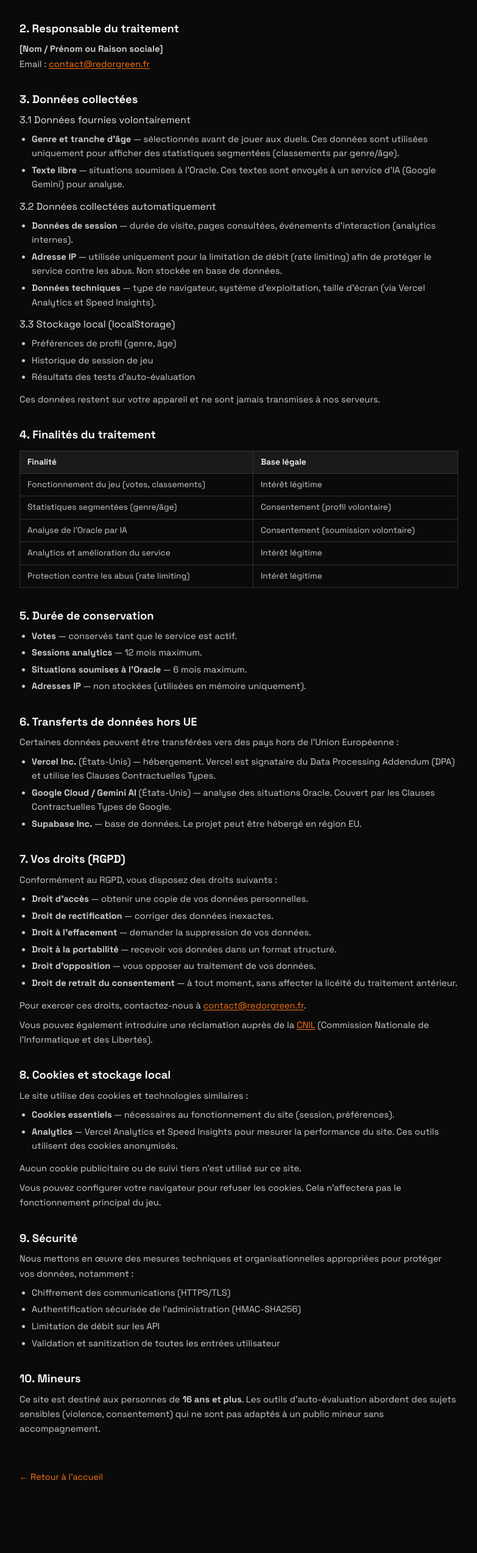
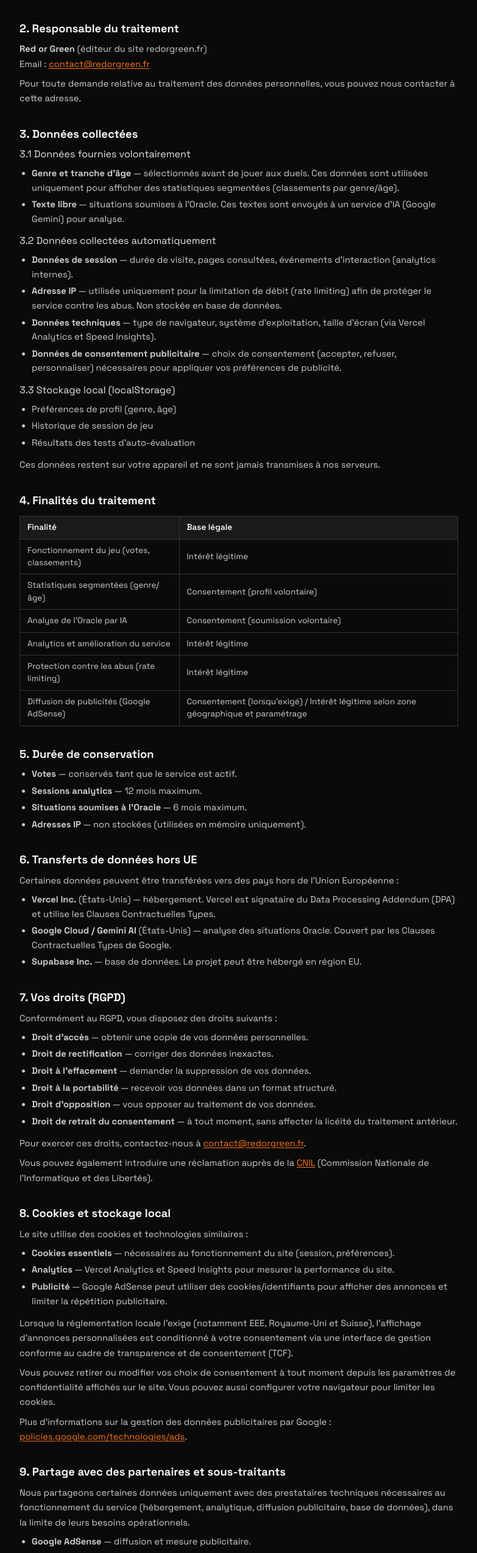
Before and after one commit to ChadiZarkal/1Elogame, a Next.js app in the folder game/: page /confidentialite in a window 1280 px wide. Shown: the part 238-2785 px from the top of the page at 61% size, without its empty margins (248-1031 px from the left). Before the commit the page ends 2736 px from the top, so only its background shows below. Built offline with nearby package versions, Linux system fonts and the light colour scheme; no server answers.

Commit message:
Harden AdSense loading and align legal pages with consent requirements

```diff
--- a/game/src/app/cgu/page.tsx
+++ b/game/src/app/cgu/page.tsx
@@ -116,7 +116,21 @@ export default function CGUPage() {
         </section>
 
         <section className="legal-page__section">
-          <h2>9. Propriété intellectuelle</h2>
+          <h2>9. Publicité et consentement</h2>
+          <p>
+            Le Service peut inclure des annonces publicitaires fournies par Google AdSense.
+            Selon votre zone géographique, le Service peut vous demander de choisir vos préférences
+            publicitaires (accepter, refuser, personnaliser) avant l&apos;affichage d&apos;annonces
+            personnalisées.
+          </p>
+          <p>
+            Vous pouvez modifier ces préférences à tout moment depuis les paramètres de
+            confidentialité disponibles sur le site.
+          </p>
+        </section>
+
+        <section className="legal-page__section">
+          <h2>10. Propriété intellectuelle</h2>
           <p>
             L&apos;ensemble du Service (code, design, textes, graphismes, mécaniques de jeu) est
             protégé par le droit de la propriété intellectuelle. Toute reproduction non autorisée
@@ -129,7 +143,7 @@ export default function CGUPage() {
         </section>
 
         <section className="legal-page__section">
-          <h2>10. Limitation de responsabilité</h2>
+          <h2>11. Limitation de responsabilité</h2>
           <p>
             Le Service est fourni « en l&apos;état ». L&apos;éditeur ne garantit pas la
             disponibilité permanente du Service ni l&apos;absence d&apos;erreurs.
@@ -141,7 +155,7 @@ export default function CGUPage() {
         </section>
 
         <section className="legal-page__section">
-          <h2>11. Modification des CGU</h2>
+          <h2>12. Modification des CGU</h2>
           <p>
             L&apos;éditeur se réserve le droit de modifier les présentes CGU à tout moment.
             Les utilisateurs seront informés des modifications par la mise à jour de la date
@@ -151,7 +165,7 @@ export default function CGUPage() {
         </section>
 
         <section className="legal-page__section">
-          <h2>12. Droit applicable et juridiction</h2>
+          <h2>13. Droit applicable et juridiction</h2>
           <p>
             Les présentes CGU sont régies par le droit français. Tout litige relatif à
             l&apos;interprétation ou à l&apos;exécution des présentes sera soumis aux
@@ -160,7 +174,7 @@ export default function CGUPage() {
         </section>
 
         <section className="legal-page__section">
-          <h2>13. Contact</h2>
+          <h2>14. Contact</h2>
           <p>
             Pour toute question concernant les présentes CGU, vous pouvez nous contacter à :{' '}
             <a href="mailto:contact@redorgreen.fr">contact@redorgreen.fr</a>
--- a/game/src/app/confidentialite/page.tsx
+++ b/game/src/app/confidentialite/page.tsx
@@ -26,9 +26,12 @@ export default function ConfidentialitePage() {
         <section className="legal-page__section">
           <h2>2. Responsable du traitement</h2>
           <p>
-            {/* TODO: Remplacer par les informations réelles */}
-            <strong>[Nom / Prénom ou Raison sociale]</strong><br />
+            <strong>Red or Green</strong> (éditeur du site redorgreen.fr)<br />
             Email : <a href="mailto:contact@redorgreen.fr">contact@redorgreen.fr</a>
+          </p>
+          <p>
+            Pour toute demande relative au traitement des données personnelles, vous pouvez nous
+            contacter à cette adresse.
           </p>
         </section>
 
@@ -46,6 +49,7 @@ export default function ConfidentialitePage() {
             <li><strong>Données de session</strong> — durée de visite, pages consultées, événements d&apos;interaction (analytics internes).</li>
             <li><strong>Adresse IP</strong> — utilisée uniquement pour la limitation de débit (rate limiting) afin de protéger le service contre les abus. Non stockée en base de données.</li>
             <li><strong>Données techniques</strong> — type de navigateur, système d&apos;exploitation, taille d&apos;écran (via Vercel Analytics et Speed Insights).</li>
+            <li><strong>Données de consentement publicitaire</strong> — choix de consentement (accepter, refuser, personnaliser) nécessaires pour appliquer vos préférences de publicité.</li>
           </ul>
 
           <h3>3.3 Stockage local (localStorage)</h3>
@@ -69,6 +73,7 @@ export default function ConfidentialitePage() {
               <tr><td>Analyse de l&apos;Oracle par IA</td><td>Consentement (soumission volontaire)</td></tr>
               <tr><td>Analytics et amélioration du service</td><td>Intérêt légitime</td></tr>
               <tr><td>Protection contre les abus (rate limiting)</td><td>Intérêt légitime</td></tr>
+              <tr><td>Diffusion de publicités (Google AdSense)</td><td>Consentement (lorsqu&apos;exigé) / Intérêt légitime selon zone géographique et paramétrage</td></tr>
             </tbody>
           </table>
         </section>
@@ -124,19 +129,43 @@ export default function ConfidentialitePage() {
           </p>
           <ul>
             <li><strong>Cookies essentiels</strong> — nécessaires au fonctionnement du site (session, préférences).</li>
-            <li><strong>Analytics</strong> — Vercel Analytics et Speed Insights pour mesurer la performance du site. Ces outils utilisent des cookies anonymisés.</li>
+            <li><strong>Analytics</strong> — Vercel Analytics et Speed Insights pour mesurer la performance du site.</li>
+            <li><strong>Publicité</strong> — Google AdSense peut utiliser des cookies/identifiants pour afficher des annonces et limiter la répétition publicitaire.</li>
           </ul>
           <p>
-            Aucun cookie publicitaire ou de suivi tiers n&apos;est utilisé sur ce site.
+            Lorsque la réglementation locale l&apos;exige (notamment EEE, Royaume-Uni et Suisse),
+            l&apos;affichage d&apos;annonces personnalisées est conditionné à votre consentement via
+            une interface de gestion conforme au cadre de transparence et de consentement (TCF).
           </p>
           <p>
-            Vous pouvez configurer votre navigateur pour refuser les cookies. Cela n&apos;affectera
-            pas le fonctionnement principal du jeu.
+            Vous pouvez retirer ou modifier vos choix de consentement à tout moment depuis les
+            paramètres de confidentialité affichés sur le site. Vous pouvez aussi configurer votre
+            navigateur pour limiter les cookies.
+          </p>
+          <p>
+            Plus d&apos;informations sur la gestion des données publicitaires par Google :{' '}
+            <a href="https://policies.google.com/technologies/ads?hl=fr" target="_blank" rel="noopener noreferrer">
+              policies.google.com/technologies/ads
+            </a>.
           </p>
         </section>
 
         <section className="legal-page__section">
-          <h2>9. Sécurité</h2>
+          <h2>9. Partage avec des partenaires et sous-traitants</h2>
+          <p>
+            Nous partageons certaines données uniquement avec des prestataires techniques nécessaires
+            au fonctionnement du service (hébergement, analytique, diffusion publicitaire, base de
+            données), dans la limite de leurs besoins opérationnels.
+          </p>
+          <ul>
+            <li><strong>Google AdSense</strong> — diffusion et mesure publicitaire.</li>
+            <li><strong>Vercel</strong> — hébergement, logs techniques et mesures de performance.</li>
+            <li><strong>Supabase</strong> — stockage des données applicatives.</li>
+          </ul>
+        </section>
+
+        <section className="legal-page__section">
+          <h2>10. Sécurité</h2>
           <p>
             Nous mettons en œuvre des mesures techniques et organisationnelles appropriées pour
             protéger vos données, notamment :
@@ -150,7 +179,7 @@ export default function ConfidentialitePage() {
         </section>
 
         <section className="legal-page__section">
-          <h2>10. Mineurs</h2>
+          <h2>11. Mineurs</h2>
           <p>
             Ce site est destiné aux personnes de <strong>16 ans et plus</strong>.
             Les outils d&apos;auto-évaluation abordent des sujets sensibles (violence, consentement)
--- a/game/src/app/layout.tsx
+++ b/game/src/app/layout.tsx
@@ -14,6 +14,12 @@ const spaceGrotesk = Space_Grotesk({
 const SITE_URL = process.env.NEXT_PUBLIC_SITE_URL || 'https://redorgreen.fr';
 const SITE_NAME = 'Red or Green';
 const SITE_DESCRIPTION = 'Red or Green, Red Flag, Green Flag... Choisis ton jeu et amuse-toi entre amis ! Party games mobiles gratuits, sans inscription, jouables instantanément. Violentomètre, consentomètre et outils d\'auto-évaluation inclus.';
+
+const rawGaId = process.env.NEXT_PUBLIC_GA_ID?.trim() || '';
+const rawAdSenseId = process.env.NEXT_PUBLIC_GOOGLE_ADSENSE_ID?.trim() || '';
+const adSenseClientId = rawAdSenseId
+  ? (rawAdSenseId.startsWith('ca-pub-') ? rawAdSenseId : `ca-pub-${rawAdSenseId}`)
+  : '';
 
 export const metadata: Metadata = {
   metadataBase: new URL(SITE_URL),
@@ -74,7 +80,7 @@ export const metadata: Metadata = {
   classification: 'Entertainment',
   other: {
     'google-site-verification': process.env.GOOGLE_SITE_VERIFICATION || '',
-    'google-adsense-account': `ca-pub-${process.env.NEXT_PUBLIC_GOOGLE_ADSENSE_ID?.replace('ca-pub-', '') || '9698016157098549'}`,
+    ...(adSenseClientId ? { 'google-adsense-account': adSenseClientId } : {}),
   },
 };
 
@@ -165,9 +171,11 @@ export default function RootLayout({
     <html lang="fr" className="h-full">
       <head>
         <JsonLd />
+        {rawGaId && (
+          <>
             {/* Google Analytics */}
             <Script
-          src={`https://www.googletagmanager.com/gtag/js?id=${process.env.NEXT_PUBLIC_GA_ID}`}
+              src={`https://www.googletagmanager.com/gtag/js?id=${rawGaId}`}
               strategy="afterInteractive"
             />
             <Script
@@ -178,19 +186,27 @@ export default function RootLayout({
                   window.dataLayer = window.dataLayer || [];
                   function gtag(){dataLayer.push(arguments);}
                   gtag('js', new Date());
-              gtag('config', '${process.env.NEXT_PUBLIC_GA_ID}', {
+                  gtag('config', '${rawGaId}', {
                     page_path: window.location.pathname,
                   });
                 `,
               }}
             />
+          </>
+        )}
+        {adSenseClientId && (
+          <>
             {/* Google AdSense - Property verification */}
+            <link rel="preconnect" href="https://pagead2.googlesyndication.com" />
+            <link rel="preconnect" href="https://googleads.g.doubleclick.net" />
             <Script
               async
-          src={`https://pagead2.googlesyndication.com/pagead/js/adsbygoogle.js?client=${process.env.NEXT_PUBLIC_GOOGLE_ADSENSE_ID}`}
+              src={`https://pagead2.googlesyndication.com/pagead/js/adsbygoogle.js?client=${adSenseClientId}`}
               crossOrigin="anonymous"
               strategy="afterInteractive"
             />
+          </>
+        )}
         <link rel="manifest" href="/manifest.json" />
         <link rel="icon" href="/icon.svg" type="image/svg+xml" />
         <link rel="apple-touch-icon" href="/apple-touch-icon.png" />
--- a/game/src/app/mentions-legales/page.tsx
+++ b/game/src/app/mentions-legales/page.tsx
@@ -17,11 +17,10 @@ export default function MentionsLegalesPage() {
           <h2>1. Éditeur du site</h2>
           <p>
             Le site <strong>redorgreen.fr</strong> est édité par :<br />
-            {/* TODO: Remplacer par les informations réelles */}
-            <strong>[Nom / Prénom ou Raison sociale]</strong><br />
-            [Adresse postale]<br />
+            <strong>Red or Green</strong><br />
+            Projet éditorial et applicatif accessible en ligne<br />
             Email : <a href="mailto:contact@redorgreen.fr">contact@redorgreen.fr</a><br />
-            Directeur de la publication : <strong>[Nom du directeur de la publication]</strong>
+            Directeur de la publication : <strong>Équipe Red or Green</strong>
           </p>
         </section>
 
@@ -70,7 +69,20 @@ export default function MentionsLegalesPage() {
         </section>
 
         <section className="legal-page__section">
-          <h2>6. Droit applicable</h2>
+          <h2>6. Publicité et transparence</h2>
+          <p>
+            Le site peut afficher des encarts publicitaires opérés par <strong>Google AdSense</strong>.
+            Selon votre zone géographique et vos choix, ces annonces peuvent être personnalisées ou
+            non personnalisées.
+          </p>
+          <p>
+            Pour plus d&apos;informations sur les cookies et vos options de consentement, consultez la{' '}
+            <Link href="/confidentialite">Politique de Confidentialité</Link>.
+          </p>
+        </section>
+
+        <section className="legal-page__section">
+          <h2>7. Droit applicable</h2>
           <p>
             Les présentes mentions légales sont soumises au droit français. En cas de litige, les
             tribunaux français seront seuls compétents.
--- a/game/src/components/ads/AdBanner.tsx
+++ b/game/src/components/ads/AdBanner.tsx
@@ -1,6 +1,12 @@
 'use client';
 
 import { useEffect } from 'react';
+
+declare global {
+  interface Window {
+    adsbygoogle?: Array<Record<string, unknown>>;
+  }
+}
 
 interface AdBannerProps {
   slot: string;
@@ -13,30 +19,35 @@ export function AdBanner({
   format = 'responsive',
   className = ''
 }: AdBannerProps) {
+  const rawAdSenseId = process.env.NEXT_PUBLIC_GOOGLE_ADSENSE_ID?.trim() || '';
+  const adSenseId = rawAdSenseId
+    ? (rawAdSenseId.startsWith('ca-pub-') ? rawAdSenseId : `ca-pub-${rawAdSenseId}`)
+    : '';
+
   useEffect(() => {
+    if (!adSenseId) {
+      return;
+    }
+
     try {
-      // Vérifier que adsbygoogle est disponible
-      if ((window as any).adsbygoogle === undefined) {
-        (window as any).adsbygoogle = [];
+      if (window.adsbygoogle === undefined) {
+        window.adsbygoogle = [];
       }
-      // Pusher une nouvelle annonce à traiter
-      ((window as any).adsbygoogle = (window as any).adsbygoogle || []).push({});
+      (window.adsbygoogle = window.adsbygoogle || []).push({});
     } catch (e) {
       console.error('AdSense error:', e);
     }
-  }, [slot]);
+  }, [adSenseId, slot]);
 
-  // Ne pas afficher si pas de Publisher ID configuré
-  const adSenseId = process.env.NEXT_PUBLIC_GOOGLE_ADSENSE_ID;
   if (!adSenseId) {
     return null;
   }
 
   return (
-    <div className={`ad-container ${className}`}>
+    <div className={`ad-container ${className}`} aria-label="Publicite Google AdSense">
       <ins
         className="adsbygoogle"
-        style={{ display: 'block' }}
+        style={{ display: 'block', minHeight: 90 }}
         data-ad-client={adSenseId}
         data-ad-slot={slot}
         data-ad-format={format}
```
Lines whose indentation alone changed are shown as unchanged.
